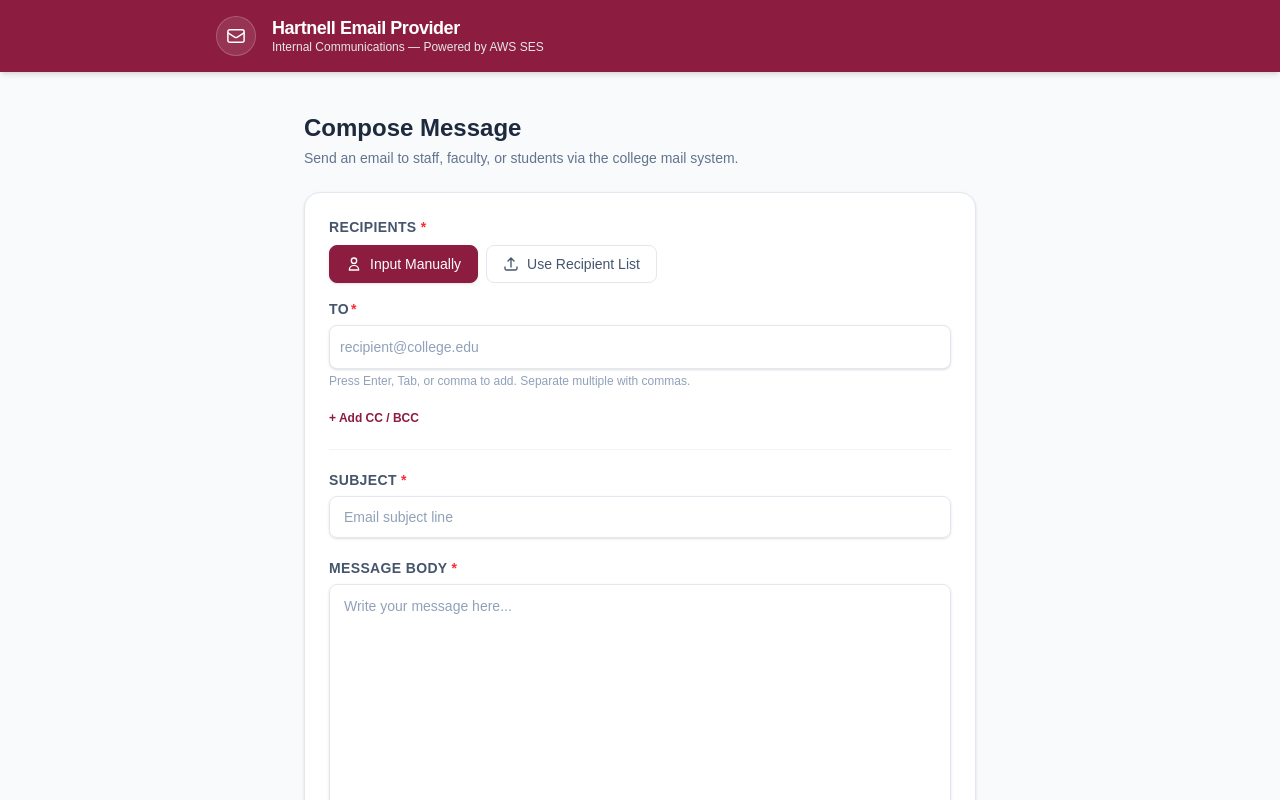
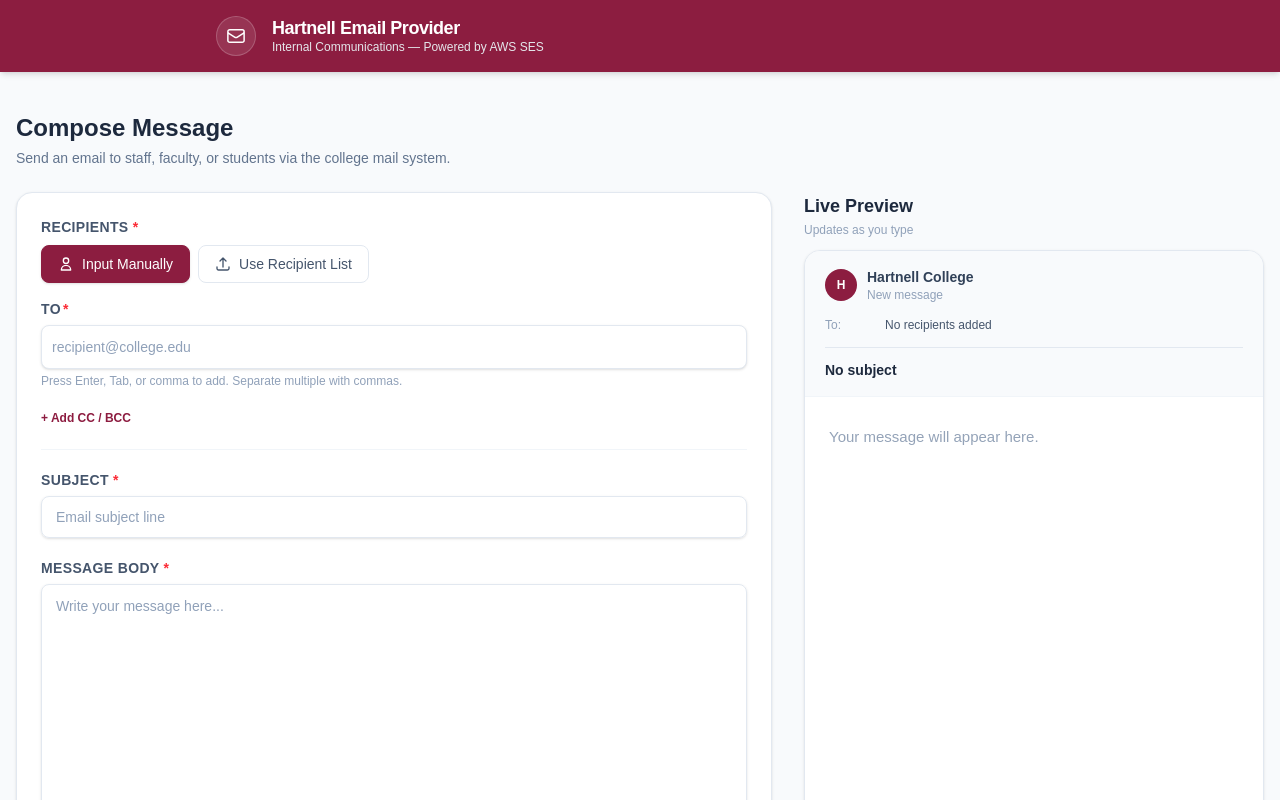
Before and after one commit to Hartnell-temp-projects/Hartnell-Mailing-Hub, a Next.js app: page / in a window 1280 px wide. Shown: the top 800 px of the page. Built offline with nearby package versions, Linux system fonts and the light colour scheme.

Commit message:
Added email preview feature/window so that user can see what their final email looks like

```diff
--- a/app/page.tsx
+++ b/app/page.tsx
@@ -7,7 +7,7 @@ export default function Home() {
       <Header />
 
       <main className="flex-1 flex items-start justify-center px-4 py-10">
-        <div className="w-full max-w-2xl">
+        <div className="w-full max-w-7xl">
           <div className="mb-6">
             <h2 className="text-2xl font-bold text-slate-800">Compose Message</h2>
             <p className="text-slate-500 text-sm mt-1">
--- a/components/ComposeForm.tsx
+++ b/components/ComposeForm.tsx
@@ -4,6 +4,7 @@ import { useState } from "react";
 import { EmailTag, Status } from "./types";
 import RecipientSection from "./recipients/RecipientSection";
 import StatusBanner from "./StatusBanner";
+import EmailPreview from "./EmailPreview";
 
 const SES_RECIPIENT_LIMIT = 50;
 
@@ -57,7 +58,6 @@ export default function ComposeForm() {
     const ccEmails = cc.map((t) => t.email);
     const bccEmails = bcc.map((t) => t.email);
 
-    // Reserve slots for "to" and "cc" on every batch; fill the rest with bcc.
     const reservedSlots = toEmails.length + ccEmails.length;
     const bccChunkSize = Math.max(SES_RECIPIENT_LIMIT - reservedSlots, 1);
 
@@ -129,7 +129,8 @@ export default function ComposeForm() {
   const totalRecipients = to.length + cc.length + bcc.length;
 
   return (
-    <>
+    <div className="grid grid-cols-1 gap-8 xl:grid-cols-[minmax(0,1fr)_minmax(360px,460px)]">
+      <div>
         <form
           onSubmit={handleSubmit}
           className="bg-white rounded-2xl shadow-sm border border-slate-200 overflow-hidden"
@@ -241,6 +242,9 @@ export default function ComposeForm() {
         </form>
 
         {status && <StatusBanner status={status} />}
-    </>
+      </div>
+
+      <EmailPreview to={to} cc={cc} subject={subject} body={body} />
+    </div>
   );
 }
--- /dev/null
+++ b/components/EmailPreview.tsx
@@ -0,0 +1,118 @@
+import { EmailTag } from "./types";
+
+interface Props {
+  to: EmailTag[];
+  cc: EmailTag[];
+  subject: string;
+  body: string;
+}
+
+function formatRecipients(recipients: EmailTag[]) {
+  if (recipients.length === 0) {
+    return "No recipients added";
+  }
+
+  if (recipients.length <= 2) {
+    return recipients.map((recipient) => recipient.email).join(", ");
+  }
+
+  return `${recipients[0].email}, ${recipients[1].email} +${recipients.length - 2} more`;
+}
+
+function escapeHtml(value: string) {
+  return value
+    .replace(/&/g, "&amp;")
+    .replace(/</g, "&lt;")
+    .replace(/>/g, "&gt;")
+    .replace(/\"/g, "&quot;")
+    .replace(/'/g, "&#039;");
+}
+
+function createPreviewDocument(body: string) {
+  const trimmedBody = body.trim();
+  const isFullDocument = /<!doctype\s+html|<html[\s>]/i.test(trimmedBody);
+  if (isFullDocument) {
+    return body;
+  }
+
+  const hasMarkup = /<[a-z][\s\S]*>/i.test(trimmedBody);
+  const content = hasMarkup ? body: escapeHtml(body).replace(/\r?\n/g, "<br />");
+
+  return `<!doctype html>
+  <html lang="en">
+  <head>
+    <meta charset="utf-8" />
+    <meta name="viewport" content="width=device-width, initial-scale=1" />
+    <style>
+      ${PREVIEW_STYLES}
+    </style>
+  </head>
+  <body>${content || '<p style="margin: 0; color: #94a3b8;">Your message will appear here.</p>'}</body>
+  </html>`;
+}
+
+function RecipientLine({ label, value }: { label: string; value: string }) {
+  return (
+    <div className="flex gap-3 text-xs leading-5">
+      <span className="w-12 shrink-0 text-slate-400">{label}</span>
+      <span className="min-w-0 truncate text-slate-600">{value}</span>
+    </div>
+  );
+}
+
+export default function EmailPreview({ to, cc, subject, body }: Props) {
+  return (
+    <aside className="xl:sticky xl:top-6 xl:self-start" aria-label="Email preview">
+      <div className="mb-3 flex items-center justify-between">
+        <div>
+          <h2 className="text-lg font-bold text-slate-800">Live Preview</h2>
+          <p className="mt-0.5 text-xs text-slate-400">Updates as you type</p>
+        </div>
+      </div>
+
+      <div className="overflow-hidden rounded-2xl border border-slate-200 bg-white shadow-sm">
+        <div className="border-b border-slate-100 bg-slate-50 px-5 py-4">
+          <div className="mb-3 flex items-center gap-2.5">
+            <div className="flex h-8 w-8 items-center justify-center rounded-full bg-[#8c1d40] text-xs font-bold text-white">
+              H
+            </div>
+            <div className="min-w-0">
+              <p className="truncate text-sm font-semibold text-slate-700">Hartnell College</p>
+              <p className="text-xs text-slate-400">New message</p>
+            </div>
+          </div>
+          <div className="space-y-0.5">
+            <RecipientLine label="To: " value={formatRecipients(to)} />
+            {cc.length > 0 && <RecipientLine label="Cc: " value={formatRecipients(cc)} />}
+          </div>
+          <p className="mt-3 truncate border-t border-slate-200 pt-3 text-sm font-semibold text-slate-800">
+            {subject.trim() || "No subject"}
+          </p>
+        </div>
+
+        <iframe
+          title="Rendered email body preview"
+          srcDoc={createPreviewDocument(body)}
+          sandbox=""
+          className="block h-[440px] w-full border-0 bg-white"
+        />
+      </div>
+    </aside>
+  );
+}
+
+const PREVIEW_STYLES = `
+  * { box-sizing: border-box; }
+  html, body { margin: 0; min-height: 100%; }
+  body {
+    padding: 28px 24px;
+    color: #1e293b;
+    background: #ffffff;
+    font-family: Arial, Helvetica, sans-serif;
+    font-size: 15px;
+    line-height: 1.6;
+    overflow-wrap: anywhere;
+  }
+  img { max-width: 100%; height: auto; }
+  a { color: #1d4ed8; }
+`;
```
Also changed, not shown: 1 other file (tests, documents, lock files or other folders). Lines whose indentation alone changed are shown as unchanged.
